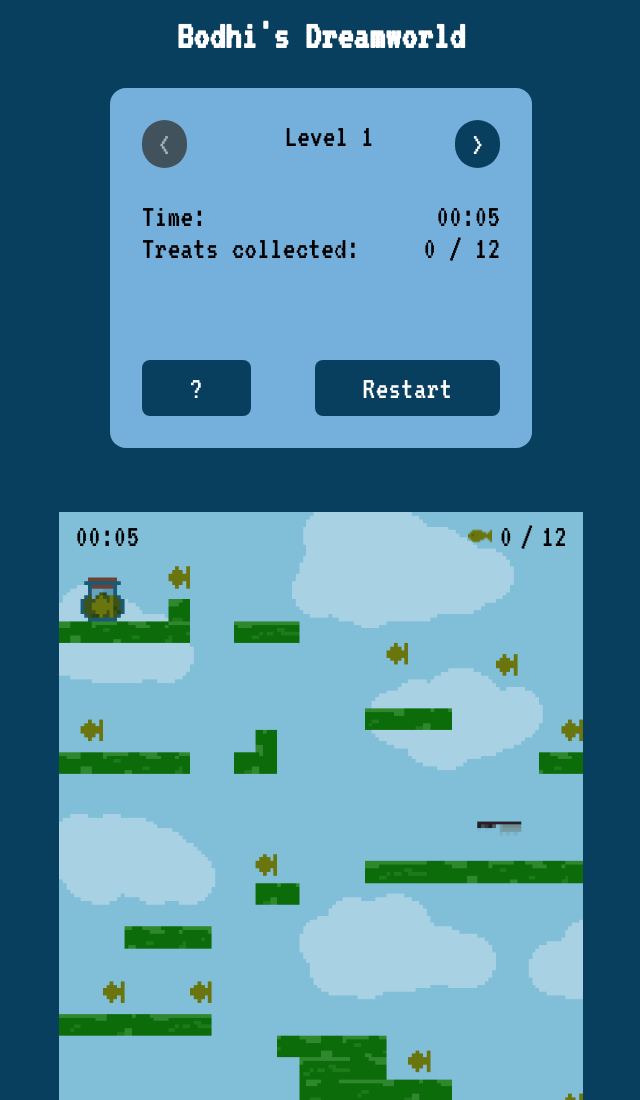
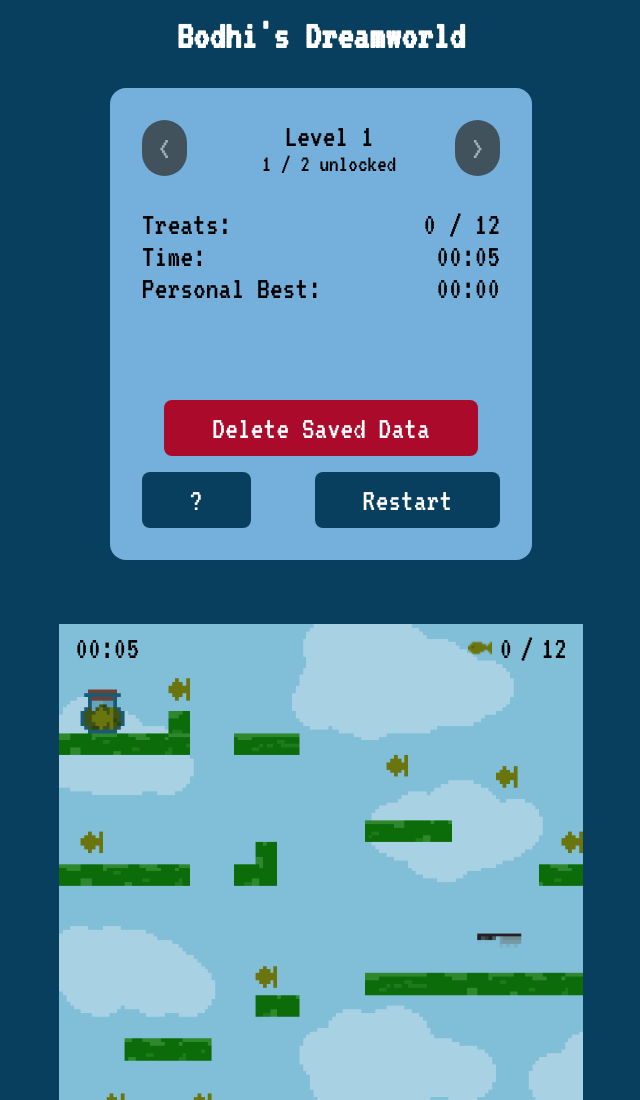
Before and after one commit to saulthebear/bodhi-dreamworld, a plain HTML site: page index.html in a window 1280 px wide. Shown: the top 1100 px of the page, without its empty margins (319-959 px from the left). Drawn offline with Linux system fonts and the light colour scheme.

Commit message:
Save data on localstorage
* Unlock levels by collecting all treats on previous level
* Unlocked levels saved locally
* Personal best times per level saved locally
* Show user their personal best on their current level
* Add button to delete local data
* Update instructions
* Derive number of levels from Game class

```diff
--- a/css/styles.css
+++ b/css/styles.css
@@ -136,7 +136,15 @@ canvas {
   color: #a0b2bd;
 }
 
-.info-display-center {
+button.delete-btn {
+  background-color: #ab0a2a;
+}
+
+.unlocked-levels-display {
+  font-size: 1.5rem;
+}
+
+.center-text {
   text-align: center;
 }
 
@@ -145,8 +153,15 @@ canvas {
   justify-content: space-between;
 }
 
+.info-display-bottom {
+  margin-top: 6rem;
+  display: flex;
+  flex-direction: column;
+  align-items: center;
+}
+
 .btns {
-  margin-top: 6rem;
+  margin-top: 1rem;
 }
 
 .help {
--- a/index.html
+++ b/index.html
@@ -43,26 +43,53 @@
           <div class="main-info">
             <div id="level-display" class="level-display">
               <button id="prev-level"><</button>
-              <div>Level <span id="level-number">1</span></div>
+              <div>
+                <div class="center-text">
+                  Level <span id="level-number">1</span>
+                </div>
+                <div
+                  class="unlocked-levels-display center-text"
+                  id="unlocked-levels-display"
+                ></div>
+              </div>
               <button id="next-level">></button>
             </div>
-            <p id="time-display" class="info-display-between">
-              Time: <span id="time-number">00:00</span>
-            </p>
+
             <p id="treats-display" class="info-display-between">
-              Treats collected:
+              Treats:
               <span
                 ><span id="treats-collected">0</span> /
                 <span id="treats-total">0</span></span
               >
             </p>
-            <div class="btns info-display-between">
-              <button id="help-btn">?</button>
-              <button id="restart-btn">Restart</button>
+            <p id="time-display" class="info-display-between">
+              Time: <span id="time-number">00:00</span>
+            </p>
+            <p class="info-display-between">
+              Personal Best: <span id="pb-time-number"></span>
+            </p>
+            <div>
+              <div class="info-display-bottom">
+                <button id="delete-data-btn" class="delete-btn">
+                  Delete Saved Data
+                </button>
+              </div>
+              <div class="btns info-display-between">
+                <button id="help-btn">?</button>
+                <button id="restart-btn">Restart</button>
+              </div>
             </div>
           </div>
           <div class="help hidden">
-            <p>Help Bodhi get to the jar of treats!</p>
+            <p>Help Bodhi get to the big jar of treats!</p>
+            <ul>
+              <li>Collect all the treats to unlock the next level.</li>
+              <li>
+                Grooming's no fun! Avoid the flying brushes, or you'll get
+                knocked back.
+              </li>
+            </ul>
+            <p></p>
             <div class="controls">
               <p class="info-display-between">
                 <span>Left:</span> <span>A or Left Arrow</span>
--- a/js/classes/Game.js
+++ b/js/classes/Game.js
@@ -8,13 +8,12 @@ import { level1Map } from "../levels/level1.js"
 import { level2Map } from "../levels/level2.js"
 
 export class Game {
+  static levels = [level1Map, level2Map]
+
   constructor({ level }) {
     const blockSize = 6
 
-    const levels = Object.create(null)
-    levels[1] = level1Map
-    levels[2] = level2Map
-    const currLevel = new Level(levels[level], blockSize)
+    const currLevel = new Level(Game.levels[level - 1], blockSize)
 
     this.world = new GameWorld(currLevel, blockSize)
     this.timer = 0
--- a/js/main.js
+++ b/js/main.js
@@ -8,8 +8,9 @@ import { Controller } from "./classes/Controller.js"
  *****************/
 
 let currentLevel = 1
-// Number of levels that exist
-let availableLevels = 2
+// Number of levels that exist -- Derived from Game class
+let availableLevels = Game.levels.length
+let unlockedLevels = 1
 
 /*
   The engine is responsible for calling the update and render methods
@@ -41,6 +42,7 @@ let renderer
 */
 const controller = new Controller()
 
+const deleteDataBtn = document.querySelector("#delete-data-btn")
 const restartBtn = document.querySelector("#restart-btn")
 const helpBtn = document.querySelector("#help-btn")
 const prevLevelBtn = document.querySelector("#prev-level")
@@ -142,15 +144,20 @@ function handleInputEvent({ type, key }) {
   controller.handleKeyPress(type, key)
 }
 
-/* Updates DOM timer */
-function updateTimer() {
-  const totalSeconds = game.timer
+function secondsToTimerString(totalSeconds) {
   const minutes = String(Math.floor(totalSeconds / 60)).padStart(2, "0")
   const seconds = String(Math.round(totalSeconds - minutes * 60)).padStart(
     2,
     "0"
   )
   const timerString = `${minutes}:${seconds}`
+  return timerString
+}
+
+/* Updates DOM timer */
+function updateTimer() {
+  const totalSeconds = game.timer
+  const timerString = secondsToTimerString(totalSeconds)
   const timerElements = document.querySelectorAll("#time-number")
   timerElements.forEach((timer) => (timer.innerText = timerString))
 }
@@ -180,7 +187,7 @@ function setLevel(levelNumber) {
 
 // Next level - callback for next level button
 function incrementLevel() {
-  if (currentLevel < availableLevels) setLevel(currentLevel + 1)
+  if (currentLevel < unlockedLevels) setLevel(currentLevel + 1)
 }
 
 // Prev level - callback for prev level button
@@ -194,7 +201,7 @@ function decrementLevel() {
 */
 function setupLevelButtons() {
   prevLevelBtn.disabled = currentLevel === 1
-  nextLevelBtn.disabled = currentLevel === availableLevels
+  nextLevelBtn.disabled = currentLevel === unlockedLevels
 }
 
 /*
@@ -209,6 +216,15 @@ function gameOver() {
   // Show level complete message
   const levelCompleteMessage = document.querySelector("#level-complete")
   levelCompleteMessage.classList.remove("hidden")
+
+  const treatsRemaining = game.world.treats.length
+  const isLevelCompleted = treatsRemaining === 0
+  const levelTime = game.timer
+
+  initializeLocalData()
+  saveLevelData(currentLevel, levelTime, isLevelCompleted)
+  updateUnlockedLevels()
+  showPersonalBest()
 }
 
 // Show / hide help - callback for help button click
@@ -233,10 +249,105 @@ function restart() {
     game.world.height
   )
 
+  setupLevelButtons()
+  updateUnlockedLevels()
+  showPersonalBest()
+
   // Resize the canvas to have correct aspect ratio and fit in the window
   handleResize()
 
   engine.start()
+}
+
+// Fill in blank information for missing levels
+// Return level data object
+function initializeLocalData() {
+  let levelData = {}
+
+  for (let i = 1; i <= availableLevels; i++) {
+    levelData[i] = {
+      unlocked: i === 1, // Level 1 is the only one unlocked
+      bestTime: Infinity,
+    }
+  }
+
+  // Overwrite levelData with values from local storage
+  // Ensures local storage has a value for each level, even if new ones have
+  // been added since last saved
+  let savedData = localStorage.getItem("levelData")
+  if (savedData) {
+    savedData = JSON.parse(savedData)
+    levelData = { ...levelData, ...savedData }
+  }
+
+  localStorage.setItem("levelData", JSON.stringify(levelData))
+  return levelData
+}
+
+function saveLevelData(levelNumber, time, isLevelCompleted) {
+  time = Math.round(time)
+
+  let prevBestTime = Infinity
+
+  let allLevelData = localStorage.getItem("levelData")
+  allLevelData = JSON.parse(allLevelData)
+  prevBestTime = allLevelData[levelNumber].bestTime || Infinity
+
+  const bestTime = time < prevBestTime ? time : prevBestTime
+
+  const currLevelData = { unlocked: true, bestTime }
+
+  // Unlock next level if current level has been completed
+  if (isLevelCompleted) {
+    const nextLevelData = allLevelData[levelNumber + 1]
+    console.log(nextLevelData)
+    if (nextLevelData) {
+      nextLevelData.unlocked = true
+      allLevelData[levelNumber + 1] = nextLevelData
+    }
+  }
+
+  allLevelData[levelNumber] = currLevelData
+
+  allLevelData = JSON.stringify(allLevelData)
+
+  localStorage.setItem("levelData", allLevelData)
+}
+
+function deleteSavedData() {
+  localStorage.removeItem("levelData")
+  setLevel(1)
+}
+
+function updateUnlockedLevels() {
+  // Ensure local data exists
+  const levelData = initializeLocalData()
+
+  // Find the highest unlocked level
+  let hightestUnlocked = 1
+  for (const level in levelData) {
+    if (level > hightestUnlocked && levelData[level].unlocked)
+      hightestUnlocked = +level
+  }
+
+  unlockedLevels = hightestUnlocked
+
+  // Show the user how many levels have been unlocked
+  const display = document.querySelector("#unlocked-levels-display")
+  display.innerText = `${unlockedLevels} / ${availableLevels} unlocked`
+
+  // Allow user to go to next level if unlocked
+  setupLevelButtons()
+}
+
+// Display personal best time
+function showPersonalBest() {
+  const levelData = initializeLocalData()
+
+  const bestTime = levelData[currentLevel].bestTime
+  const bestTimeString = secondsToTimerString(bestTime)
+  const bestTimeDisplay = document.querySelector("#pb-time-number")
+  bestTimeDisplay.innerText = bestTimeString
 }
 
 /******************************************************************************/
@@ -248,6 +359,7 @@ function restart() {
 
 prevLevelBtn.addEventListener("click", decrementLevel)
 nextLevelBtn.addEventListener("click", incrementLevel)
+deleteDataBtn.addEventListener("click", deleteSavedData)
 restartBtn.addEventListener("click", restart)
 helpBtn.addEventListener("click", helpToggle)
 
```
